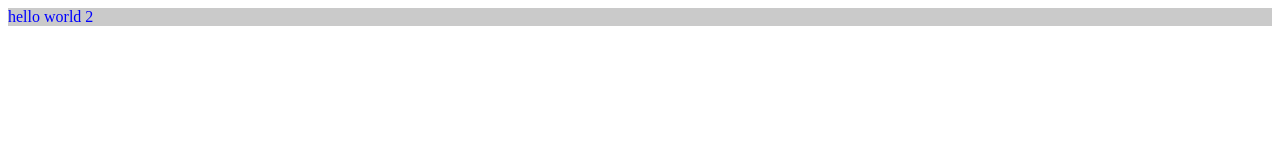
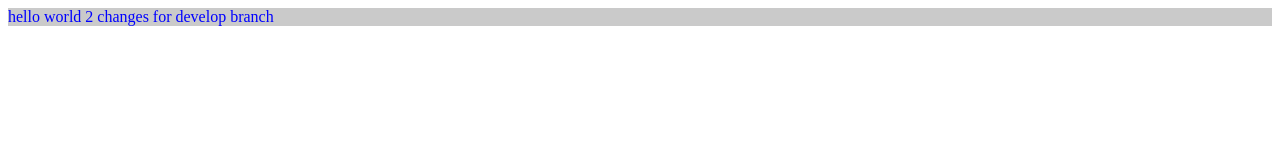
Before and after one commit to farimafallahnia/ToDo, a plain HTML site: page index.html in a window 1280 px wide. Drawn offline with Linux system fonts and the light colour scheme.

Commit message:
develop branch

```diff
--- a/index.html
+++ b/index.html
@@ -10,6 +10,7 @@
 <body>
     <div class="hello">
      hello world 2
+     changes for develop branch
      </div>
 </body>
 </html>
```
